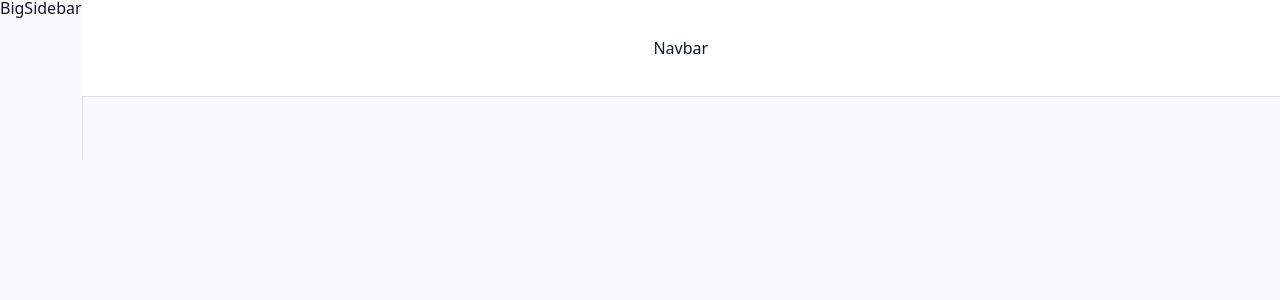
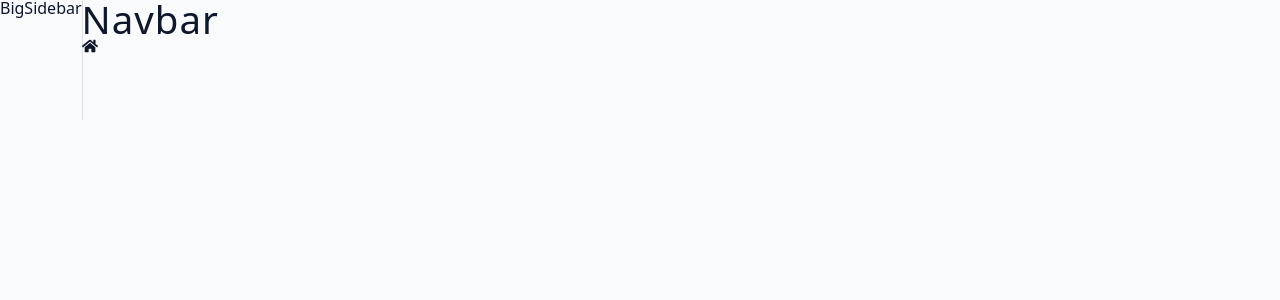
Before and after one commit to sadoksoltan/JobWyz, a React (Vite) app in the folder client/: page /dashbord in a window 1280 px wide. Shown: the top 300 px of the page. Built offline with nearby package versions, Linux system fonts and the light colour scheme.

Commit message:
Update Navbar.jsx

```diff
--- a/client/src/components/Navbar.jsx
+++ b/client/src/components/Navbar.jsx
@@ -1,7 +1,12 @@
 import React from "react";
 import Wrapper from "../assets/wrappers/Navbar";
+import { FaHome } from "react-icons/fa";
 const Navbar = () => {
-  return <Wrapper>Navbar</Wrapper>;
+  return (
+    <div>
+      <h2>navbar</h2>
+      <FaHome />
+    </div>
+  );
 };
-
 export default Navbar;
```
